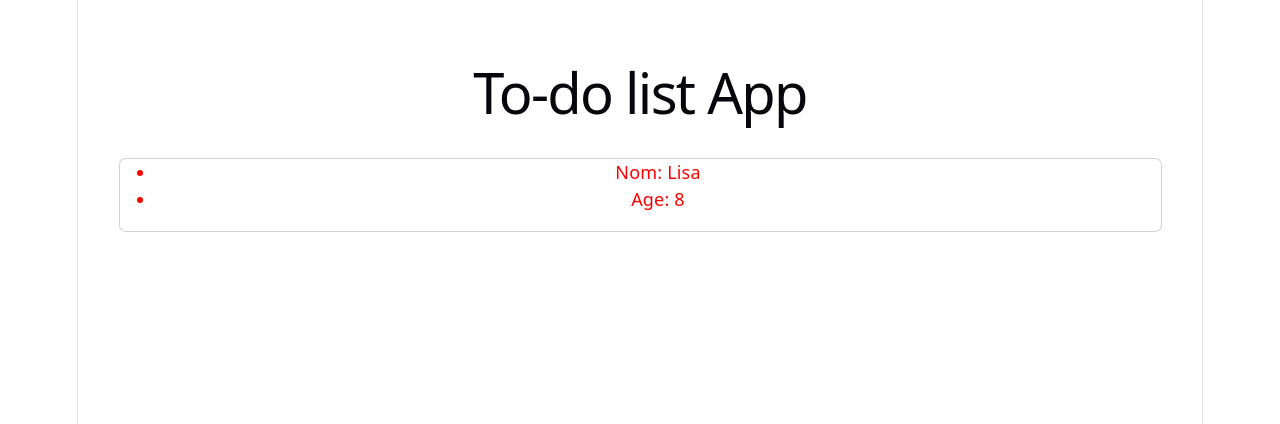
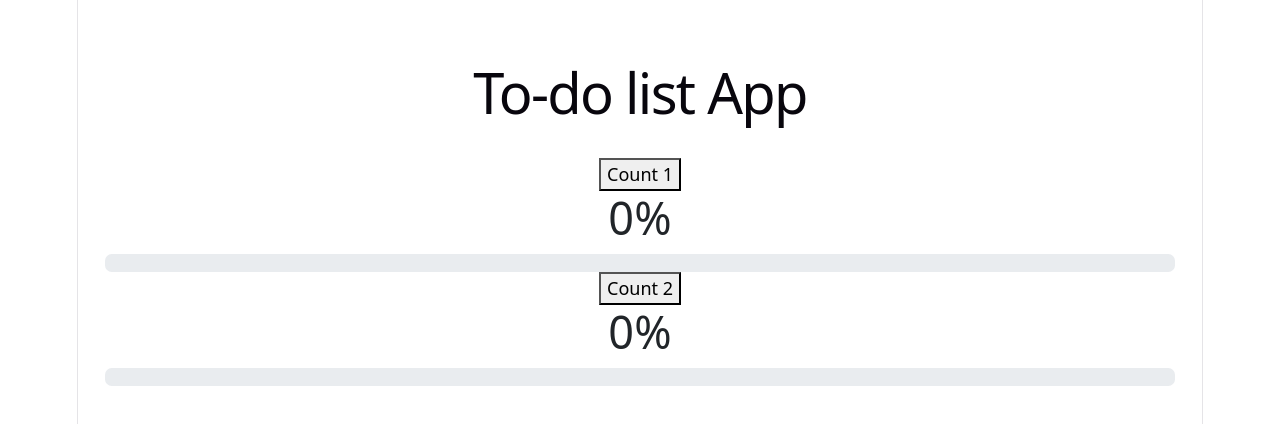
Before and after one commit to Alf33140/HooksApp, a React (Vite) app: page / in a window 1280 px wide. Shown: the top 424 px of the page. Built offline with nearby package versions, Linux system fonts and the light colour scheme.

Commit message:
progress bar

```diff
--- a/src/App.jsx
+++ b/src/App.jsx
@@ -5,7 +5,9 @@ import Todo from './Components/Todo';
 import {UserContext,ColorContext} from './Components/MyContext';
 import { useState } from 'react';
 import Profile from './Components/Profile';
-
+import CountReducer from './Components/CountReducer';
+import Button from './Components/Button';
+import ProgressBar from './Components/ProgressBar';
 
 
 function App() {
@@ -15,6 +17,10 @@ function App() {
         age: 8,
     });
 
+const [count1, setCount1] = useState({value: 0, btnColor: 'success', increment: 25});
+const [count2, setCount2] = useState({value: 0, btnColor: 'danger', increment: 20});
+
+
     return (
         <div className="container text-center mt-4">
             <h1>To-do list App</h1>
@@ -22,11 +28,16 @@ function App() {
                 {/* <Todo /> */}
                 {/* <ClassCount /> */}
                 {/* <FonctionCount /> */}
-                <UserContext.Provider value= {user}>
+                {/* <UserContext.Provider value= {user}>
                     <ColorContext.Provider value= {"red"}>
                         <Profile />
                     </ColorContext.Provider>
-                </UserContext.Provider>
+                </UserContext.Provider> */}
+                {/* <CountReducer />  */}
+                <button>Count 1</button>
+                <ProgressBar count = {count1.value} bgColor = {count1.btnColor} />
+                <button>Count 2</button>
+                <ProgressBar count = {count2.value} bgColor = {count2.btnColor} />
             </div>
         </div>
     );
--- /dev/null
+++ b/src/Components/Button.jsx
@@ -0,0 +1,7 @@
+import React from "react";
+
+function Button() {
+    return <button>+% </button>
+}
+
+export default Button
--- /dev/null
+++ b/src/Components/CountReducer.jsx
@@ -0,0 +1,42 @@
+import { useReducer } from "react"
+//exemple doc rReact switch/case de notification
+// function Notification({ text, state }) {
+//   switch(state) {
+//     case 'info':
+//       return <Info text={text} />
+//     case 'warning':
+//       return <Warning text={text} />
+//     case 'error':
+//       return <Error text={text} />
+//     default:
+//       return null
+//   }
+// }
+const initialstate = 0;
+
+const reducer = (state, action) => {
+    switch (action) {
+        case "AJOUTER":
+            return state + 1;
+        case "ENLEVER":
+            return state - 1;
+        case "REINITIALISER":
+            return initialstate;
+        default:
+            return state;
+    }
+  }
+
+const CountReducer = () => {
+const [countresult, dispatch] = useReducer (reducer , initialstate)
+  return (
+    <div className="text-center">
+      <h1>{countresult}</h1>
+      <button className="btn btn-success" onClick={() => dispatch("AJOUTER")}>Ajouter</button>
+      <button className="btn btn-danger" onClick={() => dispatch("ENLEVER")}>Enlever</button>
+      <button className="btn btn-info" onClick={() => dispatch("REINITIALISER")}>Réinitialiser</button>
+    </div>
+  )
+}
+
+export default CountReducer
--- /dev/null
+++ b/src/Components/ProgressBar.jsx
@@ -0,0 +1,19 @@
+function ProgressBar({count, bgColor}) {
+
+    const progress = {width: `${count}%`};
+
+return (
+    <>
+        <p className="h1">{count}%</p>
+        <div className="progress">
+            <div className="progress-bar progress-bar-striped progress-bar-animated" role="progressbar"
+            style={{width: "0%"}}>
+
+            </div>
+        </div>
+    </>
+
+)
+}
+
+export default ProgressBar
```
